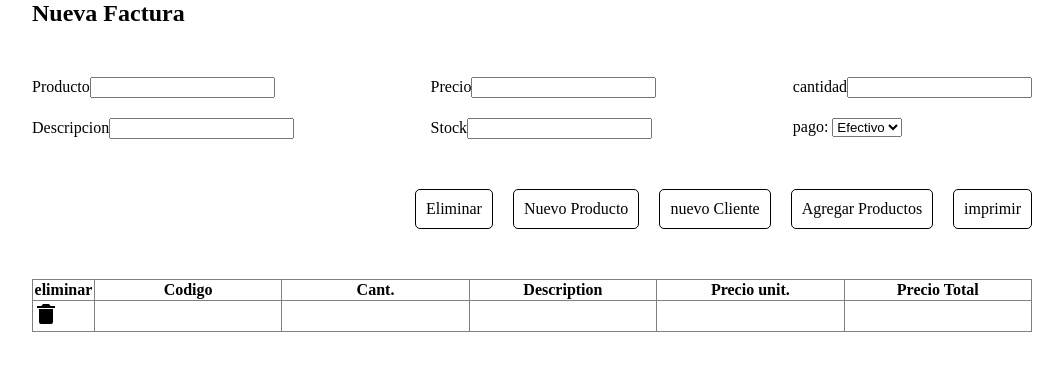
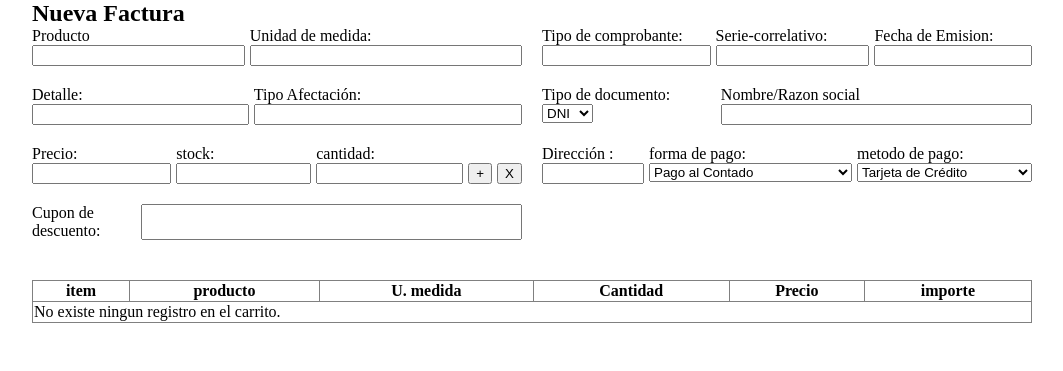
Before and after one commit to devSalas/App-Facturacion, a PHP site: page /pages/facturacion.php in a window 1280 px wide. Shown: the top 371 px of the page, without its empty margins (108-1171 px from the left). Run offline with PHP 8.4, Linux system fonts and the light colour scheme.

Commit message:
agregado pagina de facturacion

```diff
--- a/db/Database.php
+++ b/db/Database.php
@@ -3,7 +3,7 @@
     private $host = "localhost";
     private $usuario = "root";
     private $contrasena = "12345678";
-    private $base_de_datos = "facturacion";
+    private $base_de_datos = "sistema_facturacion";
     public $conexion;
 
     public function conectar() {
--- a/pages/facturacion.css
+++ b/pages/facturacion.css
@@ -16,16 +16,46 @@
 
 }
 
+input{
+    width: 100%;
+}
 
-main{
-    margin: 50px 0px 50px 0px;
+/* seccion agregar del  producto */
+
+.flex-row{
+    display: flex;
+    gap: 5px;
+
+}
+.btns_producto{
+    display: flex;
+    justify-content: center;
+    align-items: end;
+}
+
+.btn_eliminar,.btn_agregar{
+    /* aspect-ratio: 1/1; */
 
 }
 
-.grid-data-user{
+
+main{
+    margin: 50px 0px 0px 0px;
+
+}
+
+
+
+.grid-data{
+    display: grid;
+    grid-template-columns: 1fr 1fr;
+
+    gap:20px;
+}
+.flex-data-producto,.flex-data-comprobante{
     display: flex;
-    justify-content: space-between;
-    margin-bottom: 50px;
+    flex-direction: column;
+    gap:20px;
 }
 /* la navegacion */
 
@@ -47,7 +77,7 @@
 .table-product{
     width: 100%;
     border-collapse: collapse;
-    margin-top: 50px;
+    margin-top: 40px;
 }
 
 table tbody input{
--- a/pages/facturacion.php
+++ b/pages/facturacion.php
@@ -10,58 +10,120 @@
 <body>
     <div class="container">
         <h2>Nueva Factura</h2>
-        <main>
-            <div class="grid-data-user ">
-                <div class="column">
-                    <label for="">Producto<input class="input_producto " type="text" name="productos" list="productos"></label>
-                    <datalist id="productos">
+        <form class="formulario-facturacion grid-data">
+            <div class="flex-data-producto">
+                <div class="flex-row">
+                    <div class="column">
+                        <label for="">Producto<input class="input_producto" type="text" name="producto" list="productos"></label>
+                        <datalist id="productos">
 
-                    </datalist>
+                        </datalist>
 
-                    <label for="">Descripcion<input class="input_descripcion" type="text" name="descripcion" id=""></label>
+                    </div>
+                    <div>
+                        <label for="">Unidad de medida: <input type="text" name="unidad_medida"></label>
+                    </div>
                 </div>
-                <div class="column">
-                    <label for="">Precio<input class="input_precio" type="number" name="precio" id=""></label>
-                    <label for="">Stock<input class="input_stock" type="number" name="stock" id=""></label>
+
+                <div class="flex-row">
+                    <label for="">Detalle: <input type="text" name="descripcion"></label>
+                    <label for="">Tipo Afectación: <input type="text" name="afectacion"></label>
                 </div>
-                <div class="column">
-                        <label for="">cantidad<input type="text" class="input_cantidad" name="number" id=""></label>
 
-                    <label for="pagos"> pago:
-                        <select name="pagos" id="pagos">
-                            <option value="efectivo">Efectivo</option>
-                            <option value="credito">credito</option>
+                <div class="flex-row">
+                    <label for="">Precio: <input type="text" name="precio"></label>
+                    <label for="">stock: <input type="text" name="stock"></label>
+                    <label for="">cantidad: <input type="text" name="cantidad"></label>
+                    <div class="btns_producto flex-row">
+                        <button  type="submit" class="btn_agregar agregarProducto">+</button>
+                        <button class="btn_eliminar">X</button>
+                    </div>
+                </div>
+                <div >
+                    <label for="" class="flex-row">Cupon de descuento: <input type="text" name="descuento"></label>
+                </div>
+            </div>
+
+
+            <div class="flex-data-comprobante">
+                <div class="flex-row">
+                    <label for="">Tipo de comprobante: <input type="text"></label>
+                    <label for="">Serie-correlativo: <input type="text"></label>
+                    <label for="">Fecha de Emision: <input type="text"></label>
+                </div>
+                <div class="flex-row">
+                    <label for="">Tipo de documento:
+                        <select name="documento" id="">
+                            <option value="DNI">DNI</option>
+                            <option value="RUC">RUC</option>
                         </select>
                     </label>
+                    <label for="">Nombre/Razon social <input type="text"></label>
+                </div>
+                <div class="flex-row">
+                    <label for="">Dirección : <input type="text"></label>
+                    <label for="">forma de pago:
+                        <select name="forma_pago">
+                        <optgroup label="Forma de Pago">
+                            <option value="pago_contado">Pago al Contado</option>
+                            <option value="pago_plazos">Pago a Plazos</option>
+                            <option value="pago_tarjeta_credito">Pago con Tarjeta de Crédito</option>
+                            <option value="pago_tarjeta_debito">Pago con Tarjeta de Débito</option>
+                            <option value="pago_transferencia">Transferencia Bancaria</option>
+                            <option value="pago_cheque">Pago con Cheque</option>
+                        </optgroup>
+                        </select>
+                    </label>
+                <label for="">
+                    metodo de pago:
+                    <select name="metodo_pago">
+                        <optgroup label="Método de Pago">
+                            <option value="tarjeta_credito">Tarjeta de Crédito</option>
+                            <option value="tarjeta_debito">Tarjeta de Débito</option>
+                            <option value="efectivo">Efectivo</option>
+                            <option value="transferencia_bancaria">Transferencia Bancaria</option>
+                            <option value="cheque">Cheque</option>
+                            <option value="paypal">PayPal</option>
+                            <option value="pago_movil">Pago Móvil</option>
+                            <!-- Agrega más opciones según tus necesidades -->
+                        </optgroup>
+                    </select>
+                </label>
+
+                </div>
+                <div class="flex-row">
+
+
+
                 </div>
             </div>
-        </main>
 
-        <div class="nav">
+        </form>
+
+        <!-- <div class="nav">
             <span class="btn">Eliminar</span>
             <span class="btn">Nuevo Producto</span>
             <span class="btn">nuevo Cliente</span>
             <span class="btn agregarProducto">Agregar Productos</span>
             <span class="btn">imprimir</span>
-        </div>
+        </div> -->
 
         <table border="1" class="table-product" >
             <thead>
-                <th>eliminar</th>
-                <th>Codigo</th>
-                <th>Cant.</th>
-                <th>Description</th>
-                <th>Precio unit.</th>
-                <th>Precio Total</th>
+                <th>item</th>
+                <th>producto</th>
+                <th>U. medida</th>
+                <th>Cantidad</th>
+                <th>Precio</th>
+                <th>importe</th>
             </thead>
             <tbody class="tbody-items">
                 <tr>
-                    <td><svg xmlns="http://www.w3.org/2000/svg" width="24" height="24" viewBox="0 0 24 24" style="fill: rgba(0, 0, 0, 1);transform: ;msFilter:;"><path d="M6 7H5v13a2 2 0 0 0 2 2h10a2 2 0 0 0 2-2V7H6zm10.618-3L15 2H9L7.382 4H3v2h18V4z"></path></svg></td>
-                    <td><input type="text"></td>
-                    <td><input type="text"></td>
-                    <td><input type="text"></td>
-                    <td><input type="text"></td>
-                    <td><input type="text"></td>
+                    <td colspan="6">
+                        <div class="mensaje-item-vacio">
+                            No existe ningun registro en el carrito.
+                        </div>
+                    </td>
                 </tr>
 
                 <template class="template-items">
@@ -86,14 +148,14 @@
         let $productoGlobal="";
 
 
-        btnAddProduct.addEventListener("click",()=>{
+      /*   btnAddProduct.addEventListener("click",()=>{
             let template = d.querySelector(".template-items");
             let clone = d.importNode(template.content,true);
             let contenedor =  d.querySelector(".tbody-items")
             contenedor.appendChild(clone)
-        })
+        }) */
 
-
+        const $formularioProducto = d.querySelector(".formulario-facturacion")
         const $inputProducto = d.querySelector(".input_producto")
         const $datalist = d.querySelector("datalist")
         const $inputDescripcion = d.querySelector(".input_descripcion")
@@ -113,7 +175,79 @@
 
             async function getData(){
                 try {
-                    const res = await fetch("../api/index.php", {method:"POST", body:JSON.stringify({descripcion:e.target.value})});
+                    const res = await fetch("../api/index.php", {method:"POST", body:JSON.stringify({nombre:e.target.value})});
+                    const json = await res.json()
+                    /* console.log(json) */
+                    productoGlobal = json
+                    /* console.log(json) */
+                    const fragment = document.createDocumentFragment();
+
+                    json.forEach(producto => {
+                        const optionElement = d.createElement("option")
+                        optionElement.textContent = producto.nombre
+                        optionElement.dataset.id=producto.id_producto
+                        optionElement.dataset.precio = producto.precio
+                        optionElement.dataset.descripcion = producto.descripcion
+                        optionElement.dataset.stock = producto.stock
+                        optionElement.dataset.unidad_medida = producto.unidad_medida
+                        fragment.appendChild(optionElement)
+                    });
+                   $datalist.appendChild(fragment)
+
+
+                } catch (error) {
+                    console.log(1)
+
+                }
+            }
+            getData()
+        })
+
+
+        $inputProducto.addEventListener('input', function () {
+            const selectedValue = $inputProducto.value;
+            const opciones = d.querySelectorAll('option');
+            for (const opcion of opciones) {
+                if (opcion.value === selectedValue) {
+                let set  = opcion.dataset
+                $formularioProducto.precio.value = set.precio
+                $formularioProducto.precio.disabled= true
+                $formularioProducto.descripcion.value = set.descripcion
+                $formularioProducto.descripcion.disabled= true
+                $formularioProducto.stock.value = set.stock
+                $formularioProducto.stock.disabled= true
+                $formularioProducto.unidad_medida.value = set.unidad_medida
+                $formularioProducto.unidad_medida.disabled= true
+                break;
+                }
+            }
+            //const elementFound =  $productoGlobal.find(({descripcion})=>descripcion.toLowerCase() == selectedValue.toLowerCase())
+
+
+
+        });
+
+
+
+
+        $formularioProducto.addEventListener("submit",(e)=>{
+
+            e.preventDefault()
+            let form =  e.target
+
+
+            async function getProducto(){
+                try {
+
+                    let productosTemporales = {
+                        item,
+                        nombre: $form.,
+                        descripcion,
+                        precio,
+                        cantidad,
+                        importe
+                    }
+                    const res = await fetch("../api/productos_temporales.php", {method:"POST", body:JSON.stringify({descripcion:e.target.value})});
                     const json = await res.json()
                     console.log(json)
                     $productoGlobal = json
@@ -134,31 +268,12 @@
 
                 }
             }
-            getData()
+
+            getProducto()
+
+            form.unidad_medida.value
+
         })
-
-
-        $inputProducto.addEventListener('input', function () {
-            const selectedValue = $inputProducto.value;
-            console.log(selectedValue)
-            console.log($productoGlobal)
-            const elementFound =  $productoGlobal.find(({descripcion})=>descripcion.toLowerCase() == selectedValue.toLowerCase())
-
-
-
-        });
-
-      /*   const $options = d.querySelectorAll("option")
-        console.log($options)
-        $options.forEach(el=>{
-
-            console.log(el)
-
-        }) */
-
-      /*   $datalist.addEventListener("onchange",(e)=>{
-            console.log(e.target.value)
-        }) */
 
 
 
```
Also changed, not shown: Cliente.php (deleted, +0 -27 lines), api/index.php (+4 -5 lines), api/productos_temporales.php (added, +32 -0 lines), index.php (+7 -0 lines).
